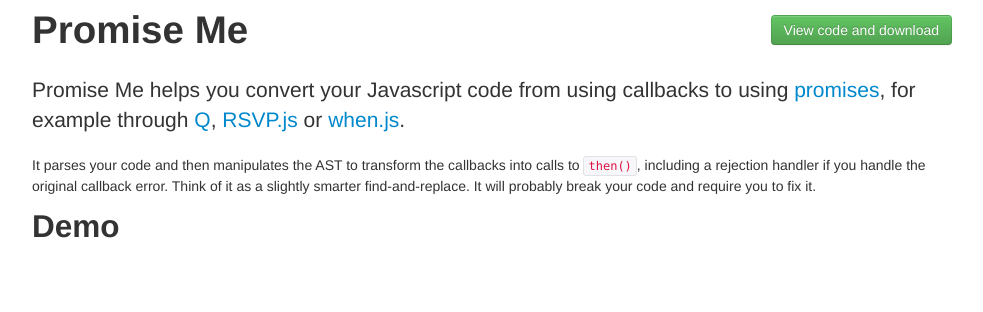
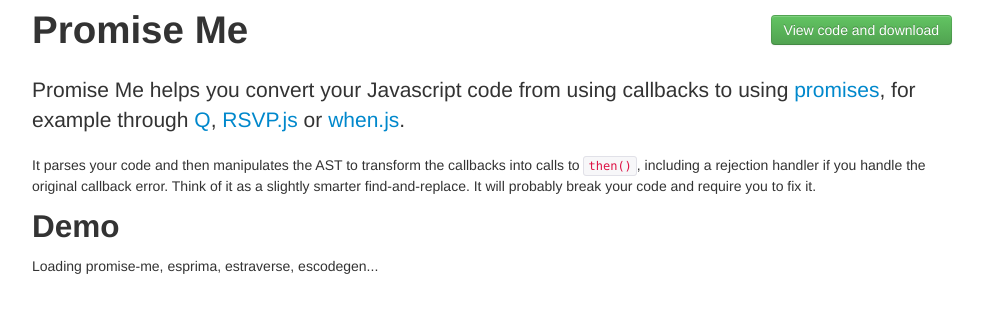
Before and after one commit to Stuk/promise-me, a website: page index.html in a window 1280 px wide. Shown: the whole page, without its empty margins (138-1121 px from the left). Drawn offline with Linux system fonts and the light colour scheme.

Commit message:
Add loading message

```diff
--- a/index.html
+++ b/index.html
@@ -32,7 +32,7 @@
 
 
         <h2>Demo</h2>
-        <div data-montage-id="demo"></div>
+        <div data-montage-id="demo">Loading promise-me, esprima, estraverse, escodegen...</div>
 
     </div>
 </body>
```
